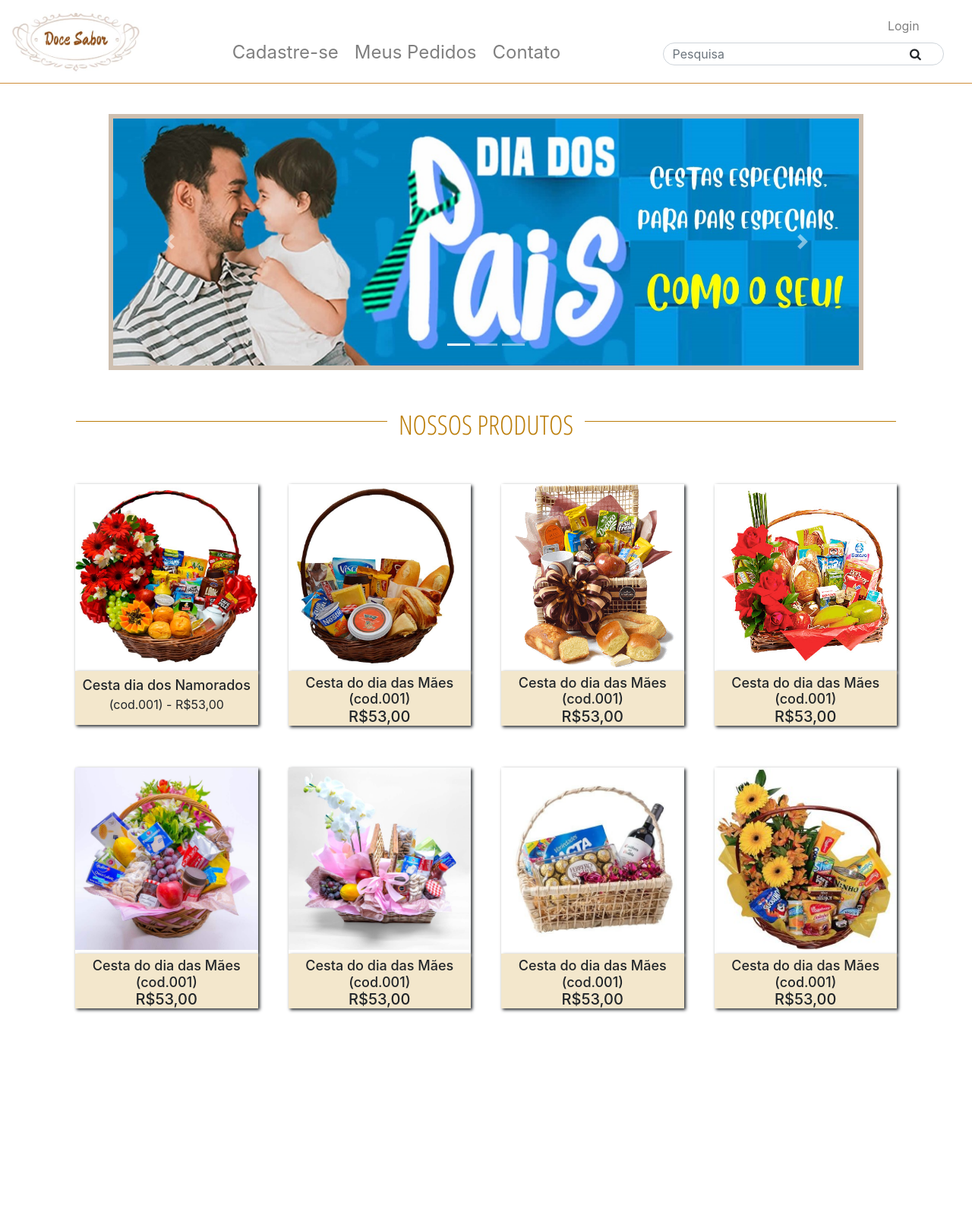
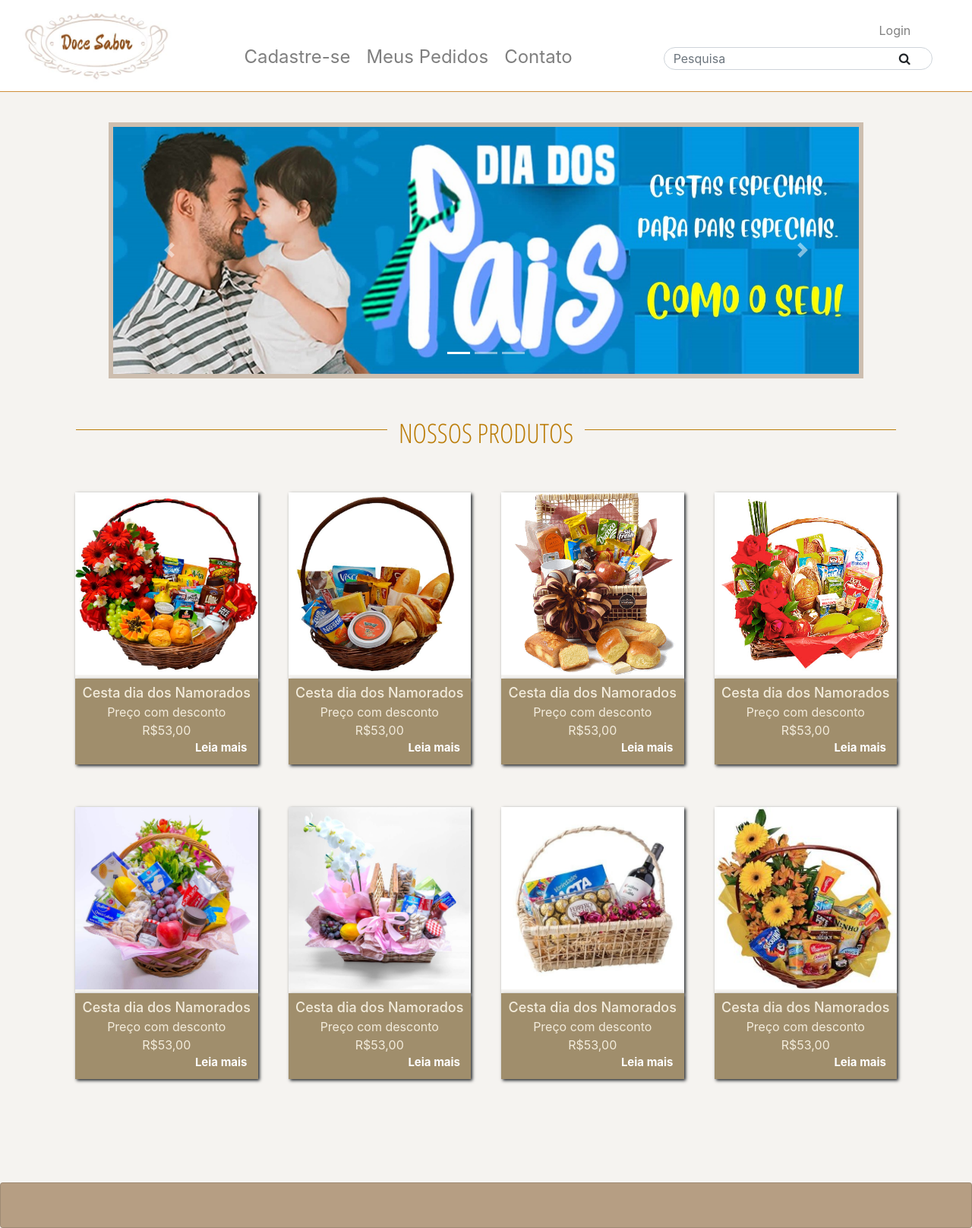
Before and after one commit to flaquebec/Chocolate-store, a PHP site: page /index.html in a window 1280 px wide. Shown: the whole page at 76% size. Before the commit the page ends 1332 px from the top, so only its background shows below. Run offline with PHP 8.4, Linux system fonts and the light colour scheme.

Commit message:
Fix_layout

```diff
--- a/doceSaborStyle.css
+++ b/doceSaborStyle.css
@@ -1,9 +1,9 @@
 body{
 
-
+ background: #f5f3f0;
 }
 .logoHome{
-    width: 90%;
+    width: 150px;
     margin-left: 10px;
 }
 .login{
@@ -18,8 +18,9 @@ body{
 
 .navWebHome{
     background: #ffffff;
-    padding: 0px;
     border-bottom: 1px solid #c97f1ee0;
+    padding-top: 0px;
+    padding-bottom: 0px;
 }
 .menuList{
     width: auto;
@@ -58,7 +58,7 @@ body{
     padding-top: 40px;
 
 }
-.boxCarousel{
+.slideCarousel{
     border: 6px solid #ccbcacf1;
 }
 
@@ -120,29 +121,62 @@ body{
     box-shadow:2px 2px 4px ;
 	height: auto;
     position: relative;
-    background: #f3e7cc;
+    background: #a08e6c;
     text-align: center;
 }
+.itemInfo{
+    padding-top: 5px;
+    color: #f3ecdc;
+
+
+ }
 .itemName{
      text-align: center;
      font-size: 18px;
      margin: 0px;
      font-weight: 500;
+     color: #f3ecdc;
+
  }
+ .itemProm{
+    margin-bottom: 0px;
+    color: #f3ecdc;
 
+}
  .itemPrice{
      font-size: 16px;
- }
- .itemInfo{
-    padding-top: 5px;
-
- }
- .itemCod{
-     padding-bottom: 15px;
+     margin: 0px;
+     color: #f3ecdc;
 
  }
 
+.itemLink{
+    text-align: end;
+    padding-right: 10px;
+    padding-bottom: 10px;
+    font-size: 15px;
+    font-weight: bold;
 
+}
+.itemLink a{
+    color: #ffffff;
+     text-decoration: none;
+
+}
+.itemLink a:hover{
+    color: #ffad42;
+
+
+}
+
+
+
+ #footer{
+	height: 60px;
+	position: absolute;
+    margin-top: 100px;
+    background: #b69e83;
+}
 
 /* XS*/
 @media only screen and (max-width: 576px) {
@@ -187,5 +253,8 @@ body{
     .containerPrincipal{
 
     }
+    .logoHome{
+        width: 200px;
+    }
 
 }
--- a/index.html
+++ b/index.html
@@ -26,17 +26,11 @@
 
   </head>
 
-
   <body>
 
     <div class="container-fluid p-0">
-
-      <!--  <div class="container-fluid d-flex">
-
-                  <a class="login" href=""><span>Login</span></a>
-      </div-->
       <nav class="navbar navbar-expand-md navbar-light navWebHome">
-          <div class="divLogo p-0 mt-2 col-2">
+          <div class="divLogo p-0 mt-2">
             <a class="navbar-brand" href="">
               <img src="image/logo2.jpg" class="logoHome float-left d-block" >
             </a>
@@ -74,7 +68,7 @@
 
     <!-- CAROUSEL-->
     <div class="container-fluid " id="containerCarousel">
-      <div id="boxCarousel p-0" class="boxCarousel carousel slide" data-ride="carousel">
+      <div id="boxCarousel p-0" class="slideCarousel carousel slide" data-ride="carousel">
         <ul class="carousel-indicators">
           <li data-target="#boxCarousel" data-slide-to="0" class="active"></li>
           <li data-target="#boxCarousel" data-slide-to="1"></li>
@@ -101,7 +95,8 @@
         </a>
       </div>
     </div>
-  </div>
+
+
 
   <!-- MAIN CONTAINER-->
 
@@ -112,143 +107,131 @@
 
 <!--CONTAINER PRINCIPAL-->
   <div class="containerPrincipal container-fluid d-flex flex-wrap">
+
   <!--CESTA 1-->
-      <div class="boxProduto col-xl-3 col-lg-4 col-md-4 col-sm-6 col-xs-6">
+
+      <div class="boxProduto col-xl-3 col-lg-4 col-md-4 col-sm-6 col-xs-6" >
           <div class="itemImagemContainer">
-              <img src="image/produto/cesta1.jpg" class="img-fluid itemImage">
+              <a href=""><img src="image/produto/cesta1.jpg" class="img-fluid itemImage"></a>
           </div>
-
               <div class="itemInfoContainer col-12 p-0">
                   <div class="itemInfo pr-1 pl-1">
                       <p class="itemName"> Cesta dia dos Namorados</p>
-                      <p class="itemCod">(cod.001) - <span class="itemPrice">R$53,00</span></p>
+                      <p class="itemProm">Preço com desconto</p>
+                      <p class="itemPrice">R$53,00</p>
+                      <p class="itemLink"><a href=""> Leia mais</a></p>
                   </div>
-
               </div>
       </div>
 <!--CESTA 2-->
-      <div class="boxProduto col-xl-3 col-lg-4 col-md-4 col-sm-6 col-xs-6">
+      <div class="boxProduto col-xl-3 col-lg-4 col-md-4 col-sm-6 col-xs-6" >
           <div class="itemImagemContainer">
-              <img src="image/produto/cesta2.jpg" class="img-fluid itemImage">
+              <a href=""><img src="image/produto/cesta2.jpg" class="img-fluid itemImage"></a>
           </div>
-
               <div class="itemInfoContainer col-12 p-0">
-                 <div class=" a col-12 p-0 m-0">
-                      <div class="b col-12 "></div>
-                         <div class="itemInfo">
-                             <h4 class="itemName"> Cesta do dia das Mães (cod.001) </h4>
-                             <h5 class="infoPrice">R$53,00</h5>
-                          </div>
+                  <div class="itemInfo pr-1 pl-1">
+                      <p class="itemName"> Cesta dia dos Namorados</p>
+                      <p class="itemProm">Preço com desconto</p>
+                      <p class="itemPrice">R$53,00</p>
+                      <p class="itemLink"><a href=""> Leia mais</a></p>
                   </div>
               </div>
       </div>
 <!--CESTA 3-->
-      <div class="boxProduto col-xl-3 col-lg-4 col-md-4 col-sm-6 col-xs-6">
+      <div class="boxProduto col-xl-3 col-lg-4 col-md-4 col-sm-6 col-xs-6" >
           <div class="itemImagemContainer">
-            <img src="image/produto/cesta3.png" class="img-fluid itemImage">
+              <a href=""><img src="image/produto/cesta3.png" class="img-fluid itemImage"></a>
           </div>
-
               <div class="itemInfoContainer col-12 p-0">
-               <div class=" a col-12 p-0 m-0">
-                    <div class="b col-12 "></div>
-                       <div class="itemInfo">
-                           <h4 class="itemName"> Cesta do dia das Mães (cod.001) </h4>
-                           <h5 class="infoPrice">R$53,00</h5>
-                        </div>
+                  <div class="itemInfo pr-1 pl-1">
+                      <p class="itemName"> Cesta dia dos Namorados</p>
+                      <p class="itemProm">Preço com desconto</p>
+                      <p class="itemPrice">R$53,00</p>
+                      <p class="itemLink"><a href=""> Leia mais</a></p>
                   </div>
               </div>
       </div>
 <!--CESTA 4-->
-      <div class="boxProduto col-xl-3 col-lg-4 col-md-4 col-sm-6 col-xs-6">
+      <div class="boxProduto col-xl-3 col-lg-4 col-md-4 col-sm-6 col-xs-6" >
           <div class="itemImagemContainer">
-            <img src="image/produto/cesta4.png" class="img-fluid itemImage">
+              <a href=""><img src="image/produto/cesta4.png" class="img-fluid itemImage"></a>
           </div>
-
               <div class="itemInfoContainer col-12 p-0">
-               <div class=" a col-12 p-0 m-0">
-                    <div class="b col-12 "></div>
-                       <div class="itemInfo">
-                           <h4 class="itemName"> Cesta do dia das Mães (cod.001) </h4>
-                           <h5 class="infoPrice">R$53,00</h5>
-                        </div>
+                  <div class="itemInfo pr-1 pl-1">
+                      <p class="itemName"> Cesta dia dos Namorados</p>
+                      <p class="itemProm">Preço com desconto</p>
+                      <p class="itemPrice">R$53,00</p>
+                      <p class="itemLink"><a href=""> Leia mais</a></p>
                   </div>
               </div>
       </div>
 <!--CESTA 5-->
-      <div class="boxProduto col-xl-3 col-lg-4 col-md-4 col-sm-6 col-xs-6">
+      <div class="boxProduto col-xl-3 col-lg-4 col-md-4 col-sm-6 col-xs-6" >
         <div class="itemImagemContainer">
-            <img src="image/produto/cesta5.jpg" class="img-fluid itemImage">
+            <a href=""><img src="image/produto/cesta5.jpg" class="img-fluid itemImage"></a>
         </div>
-
             <div class="itemInfoContainer col-12 p-0">
-               <div class=" a col-12 p-0 m-0">
-                    <div class="b col-12 "></div>
-                       <div class="itemInfo">
-                           <h4 class="itemName"> Cesta do dia das Mães (cod.001) </h4>
-                           <h5 class="infoPrice">R$53,00</h5>
+                <div class="itemInfo pr-1 pl-1">
+                    <p class="itemName"> Cesta dia dos Namorados</p>
+                    <p class="itemProm">Preço com desconto</p>
+                    <p class="itemPrice">R$53,00</p>
+                    <p class="itemLink"><a href=""> Leia mais</a></p>
                 </div>
             </div>
       </div>
+
+<!--CESTA 6-->
+     <div class="boxProduto col-xl-3 col-lg-4 col-md-4 col-sm-6 col-xs-6" >
+          <div class="itemImagemContainer">
+              <a href=""><img src="image/produto/cesta6.jpg" class="img-fluid itemImage"></a>
           </div>
-<!--CESTA 6-->
-      <div class="boxProduto col-xl-3 col-lg-4 col-md-4 col-sm-6 col-xs-6">
-        <div class="itemImagemContainer">
-            <img src="image/produto/cesta6.jpg" class="img-fluid itemImage">
-        </div>
-
               <div class="itemInfoContainer col-12 p-0">
-               <div class=" a col-12 p-0 m-0">
-                    <div class="b col-12 "></div>
-                       <div class="itemInfo">
-                           <h4 class="itemName"> Cesta do dia das Mães (cod.001) </h4>
-                           <h5 class="infoPrice">R$53,00</h5>
-                        </div>
+                  <div class="itemInfo pr-1 pl-1">
+                      <p class="itemName"> Cesta dia dos Namorados</p>
+                      <p class="itemProm">Preço com desconto</p>
+                      <p class="itemPrice">R$53,00</p>
+                      <p class="itemLink"><a href=""> Leia mais</a></p>
                   </div>
               </div>
       </div>
 <!--CESTA 7-->
-      <div class="boxProduto col-xl-3 col-lg-4 col-md-4 col-sm-6 col-xs-6">
+     <div class="boxProduto col-xl-3 col-lg-4 col-md-4 col-sm-6 col-xs-6" >
           <div class="itemImagemContainer">
-            <img src="image/produto/cesta7.jpg" class="img-fluid itemImage">
+              <a href=""><img src="image/produto/cesta7.jpg" class="img-fluid itemImage"></a>
           </div>
-
               <div class="itemInfoContainer col-12 p-0">
-               <div class=" a col-12 p-0 m-0">
-                    <div class="b col-12 "></div>
-                       <div class="itemInfo">
-                           <h4 class="itemName"> Cesta do dia das Mães (cod.001) </h4>
-                           <h5 class="infoPrice">R$53,00</h5>
-                        </div>
+                  <div class="itemInfo pr-1 pl-1">
+                      <p class="itemName"> Cesta dia dos Namorados</p>
+                      <p class="itemProm">Preço com desconto</p>
+                      <p class="itemPrice">R$53,00</p>
+                      <p class="itemLink"><a href=""> Leia mais</a></p>
                   </div>
               </div>
       </div>
 <!--CESTA 8-->
-      <div class="boxProduto col-xl-3 col-lg-4 col-md-4 col-sm-6 col-xs-6">
+      <div class="boxProduto col-xl-3 col-lg-4 col-md-4 col-sm-6 col-xs-6" >
           <div class="itemImagemContainer">
-            <img src="image/produto/cesta8.jpg" class="img-fluid itemImage">
+              <a href=""><img src="image/produto/cesta8.jpg" class="img-fluid itemImage"></a>
           </div>
-
               <div class="itemInfoContainer col-12 p-0">
-               <div class=" a col-12 p-0 m-0">
-                    <div class="b col-12 "></div>
-                       <div class="itemInfo">
-                           <h4 class="itemName"> Cesta do dia das Mães (cod.001) </h4>
-                           <h5 class="infoPrice">R$53,00</h5>
-                        </div>
+                  <div class="itemInfo pr-1 pl-1">
+                      <p class="itemName"> Cesta dia dos Namorados</p>
+                      <p class="itemProm">Preço com desconto</p>
+                      <p class="itemPrice">R$53,00</p>
+                      <p class="itemLink"><a href=""> Leia mais</a></p>
                   </div>
               </div>
       </div>
 
-      <footer>
-
-      </footer>
 
   </div><!-- FIM DO CONTAINER PRINCIPAL-->
 
+  <!-- Footer Links -->
+  <div class="container-fluid card p-0" id="footer">
 
-
-
-  <!-- Footer Links -->
+    <div class="card-body h-2" ></div>
+  </div>
+</div>
   <!-- Footer -->
       <!-- Optional JavaScript -->
       <!-- jQuery first, then Popper.js, then Bootstrap JS -->
```
Also changed, not shown: other parts of doceSaborStyle.css (+36 -4 lines). Lines whose indentation alone changed are shown as unchanged.
